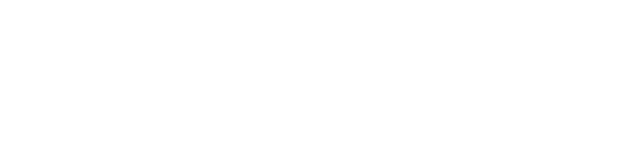
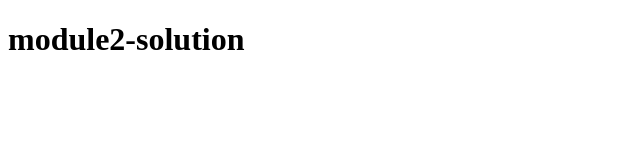
Before and after one commit to ScrimbaDev17/Mod2HW, a plain HTML site: page module2-solution/index.html in a window 1280 px wide. Shown: the whole page, without its empty margins (0-640 px from the left). Drawn offline with Linux system fonts and the light colour scheme.

Commit message:
My First Commit

```diff
--- a/module2-solution/index.html
+++ b/module2-solution/index.html
@@ -4,6 +4,6 @@
 	<title>module2-solution</title>
 </head>
 <body>
-<h1></h1>
+<h1>module2-solution</h1>
 </body>
 </html>
```
